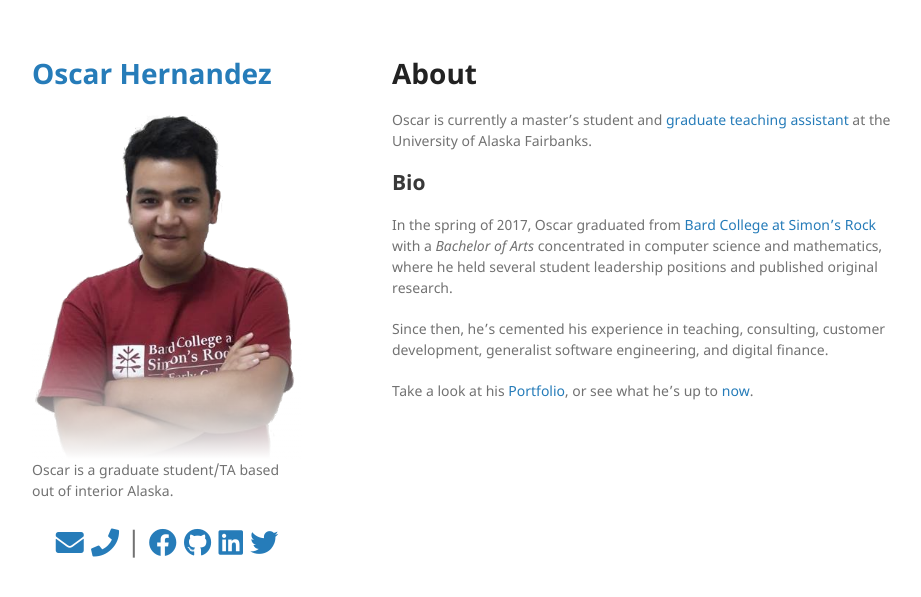
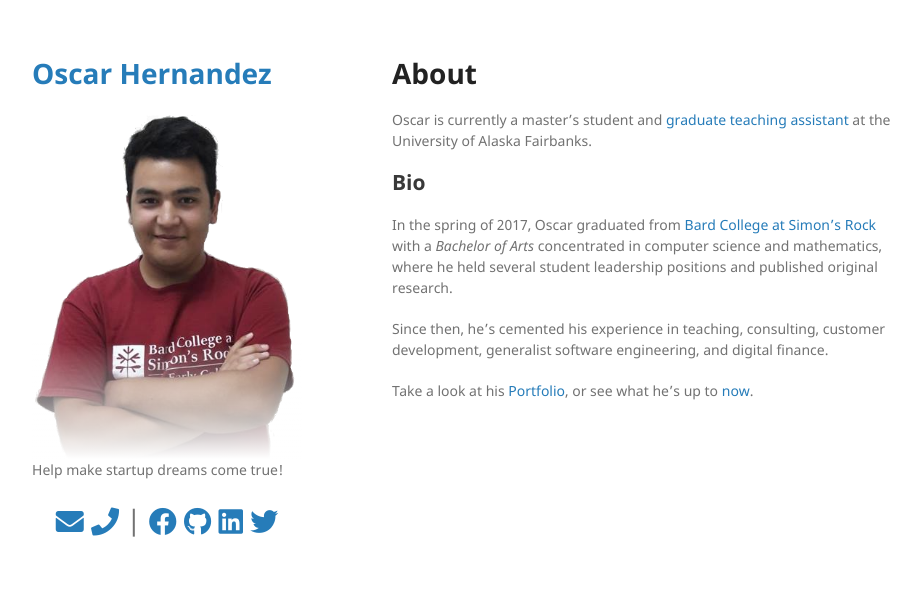
Before and after one commit to mathemonads/mathemonads.github.io, a Jekyll site: the page built from index.md, in a window 1280 px wide. Shown: the top 597 px of the page, without its empty margins (178-1099 px from the left). Built offline with Jekyll 4.4.1, drawn with Linux system fonts in a browser that asks for light colours; nearby versions of some CDN libraries.

Commit message:
Update _config.yml

```diff
--- a/_config.yml
+++ b/_config.yml
@@ -1,6 +1,6 @@
 title: Oscar Hernandez
 logo: /assets/img/logo.png
-description: Oscar is a graduate student/TA based out of interior Alaska.
+description: Help make startup dreams come true!
 email: 98Hernandez.Oscar@gmail.com
 show_downloads: true
 google_analytics:
```
